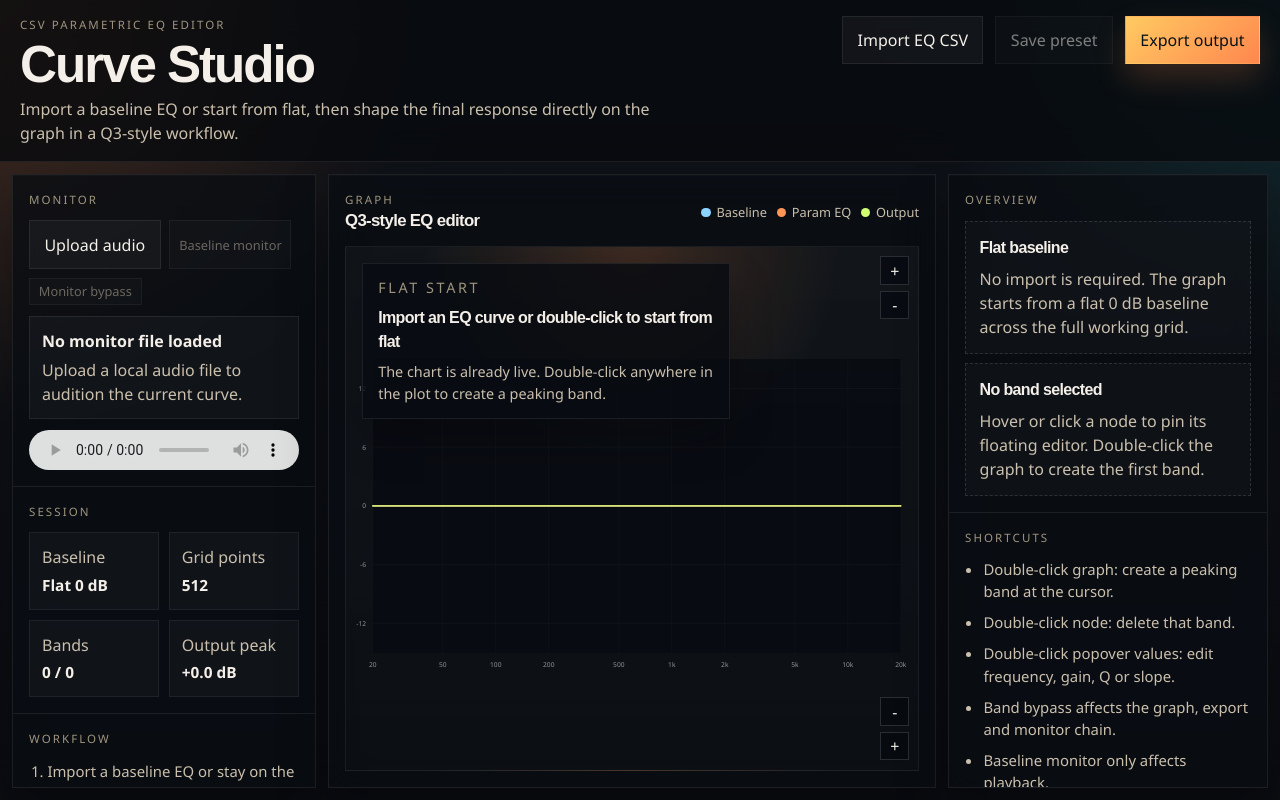
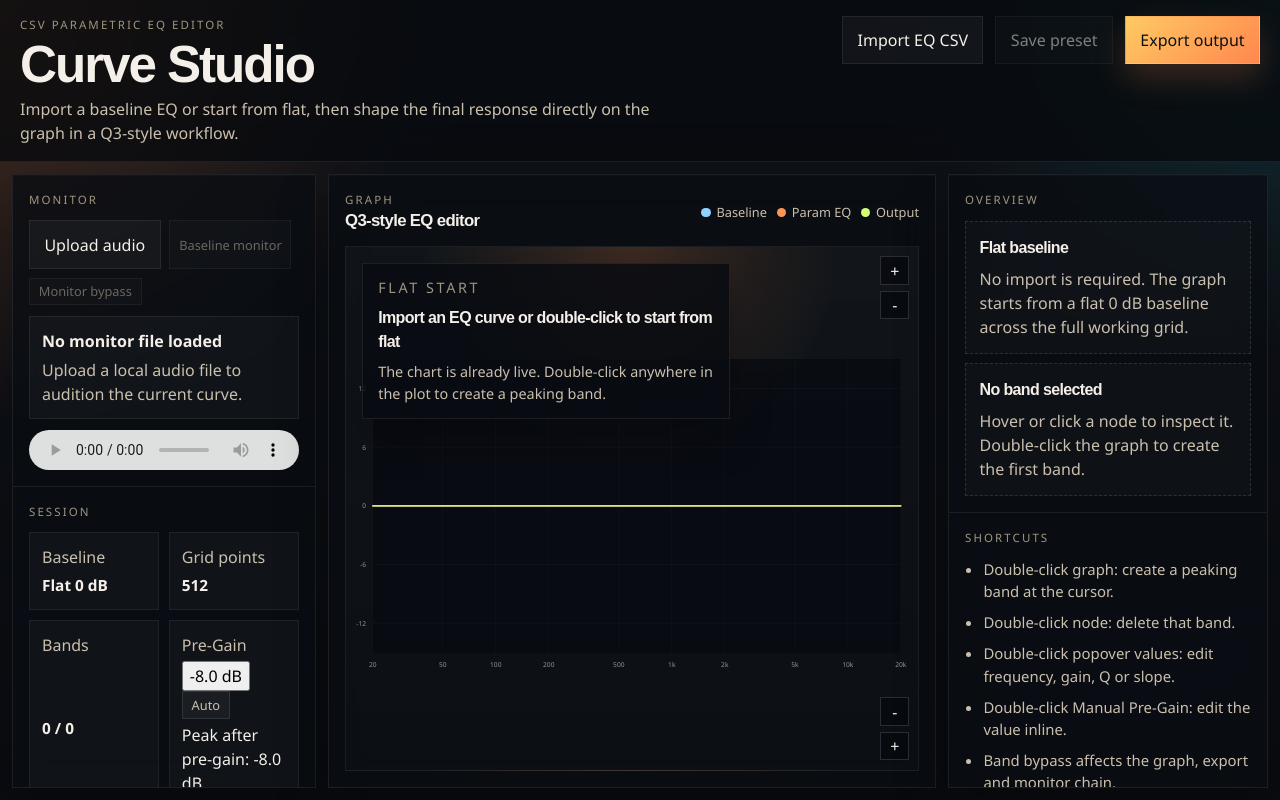
Before and after one commit to ARPO35/csv-equalizer, a React (Vite) app: page / in a window 1280 px wide. Built offline with nearby package versions, Linux system fonts and the light colour scheme.

Commit message:
feat: add monitor pre-gain controls

```diff
--- a/src/App.tsx
+++ b/src/App.tsx
@@ -1,5 +1,6 @@
 import {
   type ChangeEvent,
+  type KeyboardEvent as ReactKeyboardEvent,
   useEffect,
   useEffectEvent,
   useMemo,
@@ -37,17 +38,13 @@ function EditorShell() {
   const { state, dispatch } = useEqEditor()
   const [statusMessage, setStatusMessage] = useState<string | null>(null)
   const [audioElement, setAudioElement] = useState<HTMLAudioElement | null>(null)
+  const [isEditingPreGain, setIsEditingPreGain] = useState(false)
+  const [preGainDraft, setPreGainDraft] = useState('')
+
   const activeBands = useMemo(
     () => state.bands.filter((band) => !band.isBypassed),
     [state.bands],
   )
-  const { errorMessage: monitorErrorMessage } = useEqPlaybackMonitor({
-    audioElement,
-    bands: state.bands,
-    baselineCurve: state.baselineCurve,
-    monitorBypassed: state.monitorBypassed,
-    monitorBaselineEnabled: state.monitorBaselineEnabled,
-  })
 
   const bandCurve = useMemo(
     () =>
@@ -63,6 +60,18 @@ function EditorShell() {
     [bandCurve, state.baselineCurve],
   )
 
+  const rawOutputPeakDb = useMemo(
+    () =>
+      outputCurve.length === 0
+        ? 0
+        : Math.max(...outputCurve.map((point) => point.gainDb)),
+    [outputCurve],
+  )
+  const autoPreGainDb = -8 - Math.max(0, rawOutputPeakDb)
+  const effectivePreGainDb =
+    state.preGainMode === 'auto' ? autoPreGainDb : state.manualPreGainDb
+  const postGainPeakDb = rawOutputPeakDb + effectivePreGainDb
+  const hasClipRisk = postGainPeakDb > 0
   const selectedBand = getSelectedBand(state.bands, state.selectedBandId)
   const canSavePreset = Boolean(state.sourceFileName) || state.bands.length > 0
   const canExportCurve = outputCurve.length > 0
@@ -74,6 +83,14 @@ function EditorShell() {
     }),
     [state.bands, state.sourceFileName],
   )
+  const { errorMessage: monitorErrorMessage } = useEqPlaybackMonitor({
+    audioElement,
+    bands: state.bands,
+    baselineCurve: state.baselineCurve,
+    monitorBypassed: state.monitorBypassed,
+    monitorBaselineEnabled: state.monitorBaselineEnabled,
+    preGainDb: effectivePreGainDb,
+  })
 
   function getBaseFileName() {
     const sourceName = state.sourceFileName ?? 'flat-eq'
@@ -89,11 +106,26 @@ function EditorShell() {
     return negative ? -magnitude : magnitude
   }
 
+  function commitManualPreGain() {
+    const nextValue = Number(preGainDraft)
+    if (!Number.isNaN(nextValue)) {
+      dispatch({ type: 'set-manual-pre-gain-db', payload: nextValue })
+    }
+    setIsEditingPreGain(false)
+    setPreGainDraft('')
+  }
+
+  function startManualPreGainEdit() {
+    if (state.preGainMode !== 'manual') {
+      return
+    }
+
+    setIsEditingPreGain(true)
+    setPreGainDraft(state.manualPreGainDb.toFixed(1))
+  }
+
   const handleDeleteSelectedBand = useEffectEvent((event: KeyboardEvent) => {
-    if (
-      event.key !== 'Delete' &&
-      event.key !== 'Backspace'
-    ) {
+    if (event.key !== 'Delete' && event.key !== 'Backspace') {
       return
     }
 
@@ -192,6 +224,7 @@ function EditorShell() {
       const curve = parseCurveCsv(text)
       dispatch({ type: 'set-source-file-name', payload: file.name })
       dispatch({ type: 'set-baseline-curve', payload: curve })
+      dispatch({ type: 'set-monitor-baseline-enabled', payload: true })
       dispatch({ type: 'set-error', payload: undefined })
       setStatusMessage(`Loaded baseline EQ from ${file.name}.`)
     } catch (error) {
@@ -384,15 +417,54 @@ function EditorShell() {
                 <span>Bands</span>
                 <strong>{activeBands.length} / {state.bands.length}</strong>
               </article>
-              <article>
-                <span>Output peak</span>
-                <strong>
-                  {outputCurve.length === 0
-                    ? '0.0 dB'
-                    : formatDb(
-                        Math.max(...outputCurve.map((point) => point.gainDb)),
-                      )}
-                </strong>
+              <article className="pre-gain-card">
+                <span>Pre-Gain</span>
+                <div className="pre-gain-row">
+                  {isEditingPreGain && state.preGainMode === 'manual' ? (
+                    <input
+                      aria-label="Manual pre-gain"
+                      className="popover-input"
+                      type="number"
+                      autoFocus
+                      step={0.1}
+                      value={preGainDraft}
+                      onChange={(event) => setPreGainDraft(event.target.value)}
+                      onBlur={commitManualPreGain}
+                      onKeyDown={(event: ReactKeyboardEvent<HTMLInputElement>) => {
+                        if (event.key === 'Enter') {
+                          commitManualPreGain()
+                        }
+                        if (event.key === 'Escape') {
+                          setIsEditingPreGain(false)
+                          setPreGainDraft('')
+                        }
+                      }}
+                    />
+                  ) : (
+                    <button
+                      type="button"
+                      className={`pre-gain-value ${hasClipRisk ? 'is-danger' : ''}`}
+                      onDoubleClick={startManualPreGainEdit}
+                    >
+                      {formatDb(effectivePreGainDb)}
+                    </button>
+                  )}
+                  <button
+                    type="button"
+                    className={`chip-button ${state.preGainMode === 'manual' ? 'is-active' : ''}`}
+                    onClick={() =>
+                      dispatch({
+                        type: 'set-pre-gain-mode',
+                        payload: state.preGainMode === 'auto' ? 'manual' : 'auto',
+                      })
+                    }
+                  >
+                    {state.preGainMode === 'auto' ? 'Auto' : 'Manual'}
+                  </button>
+                </div>
+                <p className={`pre-gain-note ${hasClipRisk ? 'is-danger' : ''}`}>
+                  Peak after pre-gain: {formatDb(postGainPeakDb)}
+                </p>
               </article>
             </div>
           </section>
@@ -404,7 +476,8 @@ function EditorShell() {
               <li>Double-click inside the graph to create a band.</li>
               <li>Hover a node to inspect it, drag to move, wheel during drag to tune Q.</li>
               <li>Use Band bypass to A/B nodes without deleting them.</li>
-              <li>Upload a monitor file and use Baseline monitor or Monitor bypass to A/B playback.</li>
+              <li>Use Baseline monitor or Monitor bypass to compare what you hear.</li>
+              <li>Switch Pre-Gain between Auto and Manual to control headroom.</li>
               <li>Save the preset with Ctrl+S and export the final output EQ.</li>
             </ol>
           </section>
@@ -454,9 +527,7 @@ function EditorShell() {
             viewMinDb={state.viewMinDb}
             viewMaxDb={state.viewMaxDb}
             onBandCommit={updateBand}
-            onBandCreate={(band) =>
-              dispatch({ type: 'add-band', payload: band })
-            }
+            onBandCreate={(band) => dispatch({ type: 'add-band', payload: band })}
             onBandDelete={handleRemoveBand}
             onBandToggleBypass={handleToggleBandBypass}
             onBandSelect={(bandId) =>
@@ -500,7 +571,7 @@ function EditorShell() {
                 <h3>{state.sourceFileName ? 'Imported baseline' : 'Flat baseline'}</h3>
                 <p>
                   {state.sourceFileName
-                    ? 'The imported EQ is preserved as the baseline. Nodes add a parametric delta on top of it.'
+                    ? 'The imported EQ is preserved in the graph and export. Baseline monitor only decides whether that curve is heard in playback.'
                     : 'No import is required. The graph starts from a flat 0 dB baseline across the full working grid.'}
                 </p>
               </div>
@@ -509,8 +580,7 @@ function EditorShell() {
                 <h3>{selectedBand ? 'Selected band' : 'No band selected'}</h3>
                 {selectedBand ? (
                   <p>
-                    {describeBand(selectedBand)} at{' '}
-                    {Math.round(selectedBand.frequencyHz)} Hz
+                    {describeBand(selectedBand)} at {Math.round(selectedBand.frequencyHz)} Hz
                     {'gainDb' in selectedBand
                       ? `, ${formatDb(selectedBand.gainDb)}`
                       : `, ${selectedBand.slopeDbPerOct} dB/oct`}
@@ -518,8 +588,7 @@ function EditorShell() {
                   </p>
                 ) : (
                   <p>
-                    Hover or click a node to pin its floating editor. Double-click
-                    the graph to create the first band.
+                    Hover or click a node to inspect it. Double-click the graph to create the first band.
                   </p>
                 )}
               </div>
@@ -532,9 +601,9 @@ function EditorShell() {
               <li>Double-click graph: create a peaking band at the cursor.</li>
               <li>Double-click node: delete that band.</li>
               <li>Double-click popover values: edit frequency, gain, Q or slope.</li>
+              <li>Double-click Manual Pre-Gain: edit the value inline.</li>
               <li>Band bypass affects the graph, export and monitor chain.</li>
-              <li>Baseline monitor only affects playback.</li>
-              <li>Monitor bypass only affects playback.</li>
+              <li>Baseline monitor and Monitor bypass only affect playback.</li>
               <li>Drag a bell node and use the mouse wheel to adjust Q.</li>
               <li>`Ctrl+S` / `Cmd+S`: save the current preset.</li>
               <li>`Delete` / `Backspace`: remove the selected band.</li>
--- a/src/state.tsx
+++ b/src/state.tsx
@@ -20,6 +20,7 @@ type EqEditorAction =
   | { type: 'toggle-band-bypass'; payload: { id: string } }
   | { type: 'toggle-monitor-bypass' }
   | { type: 'toggle-monitor-baseline' }
+  | { type: 'set-monitor-baseline-enabled'; payload: boolean }
   | { type: 'set-view-max-db'; payload: number }
   | { type: 'set-view-min-db'; payload: number }
   | { type: 'set-pre-gain-mode'; payload: 'auto' | 'manual' }
@@ -105,6 +106,11 @@ function eqEditorReducer(
         ...state,
         monitorBaselineEnabled: !state.monitorBaselineEnabled,
       }
+    case 'set-monitor-baseline-enabled':
+      return {
+        ...state,
+        monitorBaselineEnabled: action.payload,
+      }
     case 'set-view-max-db':
       return {
         ...state,
```
Also changed, not shown: src/lib/audio-monitor.ts (+17 -3 lines), src/App.css (line endings or trailing spaces), 1 other file (tests, documents, lock files or other folders).
